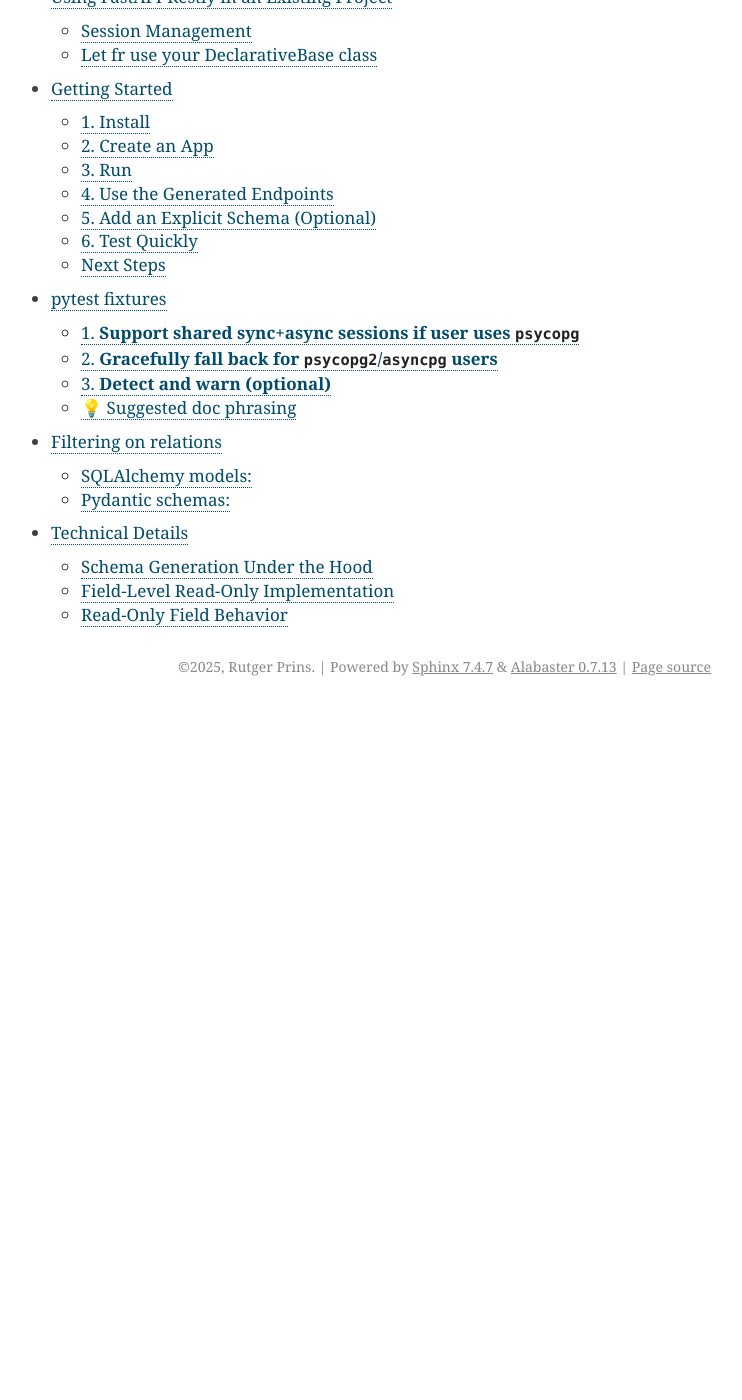
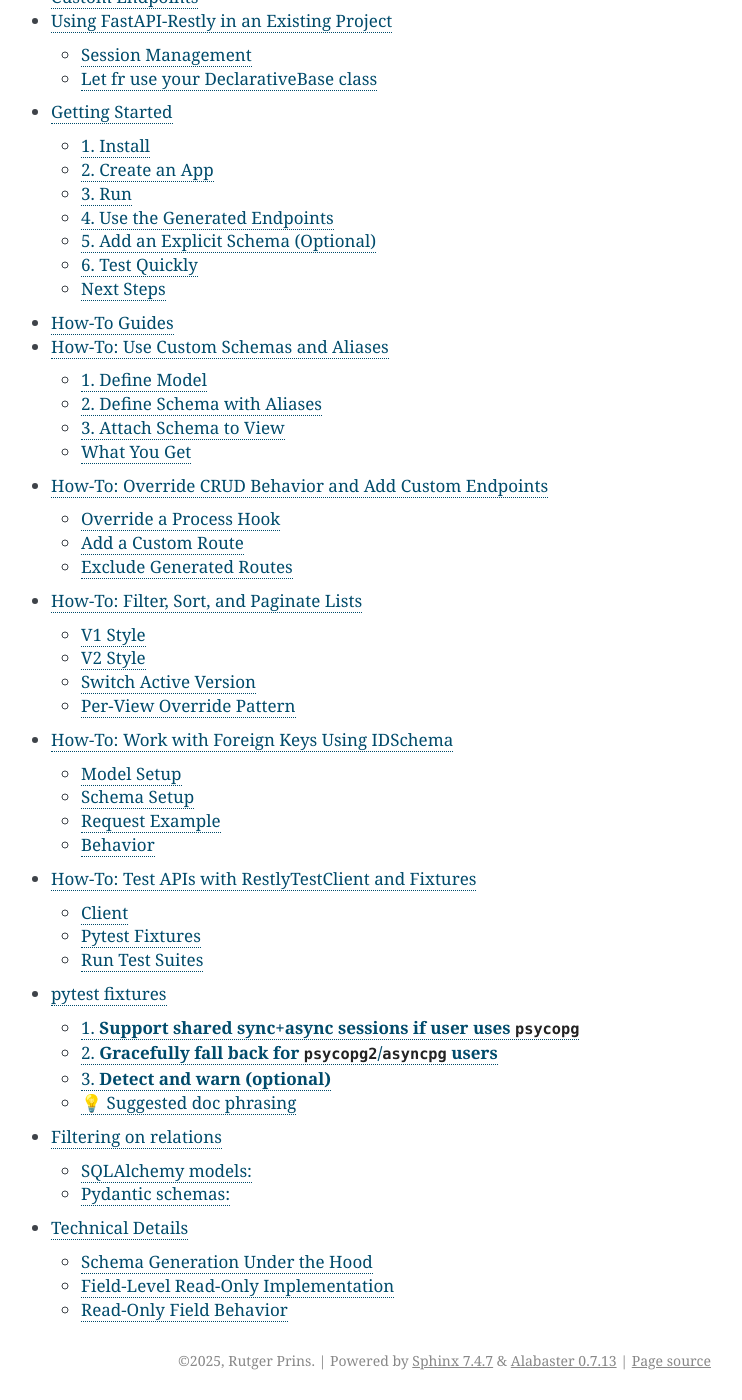
Before and after one commit to rjprins/fastapi-restly, a Sphinx documentation site: the page built from docs/index.md, in a window 1280 px wide and 1400 px high, scrolled down 2212 px. Shown: the whole window, without its empty margins (399-1141 px from the left). Built offline with Sphinx 7.4.7, drawn with Linux system fonts in a browser that asks for light colours; before the commit the page ends 2918 px from its top, so only the background shows below that; some of the changed text lies outside the part shown.

Commit message:
docs(howto): add feature-focused how-to guide set (fastapi-restly-0ex.10)

````diff
--- /dev/null
+++ b/docs/howto.md
@@ -0,0 +1,9 @@
+# How-To Guides
+
+Use these task-focused guides for common framework workflows.
+
+- [Use Custom Schemas and Aliases](howto_custom_schema.md)
+- [Filter, Sort, and Paginate Lists](howto_query_modifiers.md)
+- [Work with Foreign Keys Using IDSchema](howto_relationship_idschema.md)
+- [Override CRUD Behavior and Add Custom Endpoints](howto_override_endpoints.md)
+- [Test APIs with RestlyTestClient and Fixtures](howto_testing.md)
--- /dev/null
+++ b/docs/howto_custom_schema.md
@@ -0,0 +1,38 @@
+# How-To: Use Custom Schemas and Aliases
+
+Use a custom schema when you need explicit validation, aliases, or read/write control.
+
+## 1. Define Model
+
+```python
+class User(fr.IDBase):
+    first_name: Mapped[str]
+    email: Mapped[str]
+```
+
+## 2. Define Schema with Aliases
+
+```python
+from pydantic import Field
+
+class UserSchema(fr.IDSchema[User]):
+    first_name: str = Field(alias="firstName")
+    email: str
+    internal_id: fr.ReadOnly[str]
+```
+
+## 3. Attach Schema to View
+
+```python
+@fr.include_view(app)
+class UserView(fr.AsyncAlchemyView):
+    prefix = "/users"
+    model = User
+    schema = UserSchema
+```
+
+## What You Get
+
+- Incoming payloads accept alias keys (for example `firstName`).
+- Response payloads use alias keys from the schema.
+- Read-only fields are skipped for create/update.
--- /dev/null
+++ b/docs/howto_override_endpoints.md
@@ -0,0 +1,38 @@
+# How-To: Override CRUD Behavior and Add Custom Endpoints
+
+You can customize behavior by overriding `process_*` hooks or by defining custom routes on the same view.
+
+## Override a Process Hook
+
+```python
+class UserView(fr.AsyncAlchemyView):
+    prefix = "/users"
+    model = User
+    schema = UserSchema
+
+    async def process_post(self, schema_obj):
+        obj = await self.make_new_object(schema_obj)
+        obj.created_by = "system"
+        return await self.save_object(obj)
+```
+
+## Add a Custom Route
+
+```python
+@fr.include_view(app)
+class UserView(fr.AsyncAlchemyView):
+    ...
+
+    @fr.get("/{id}/summary")
+    async def summary(self, id: int):
+        user = await self.process_get(id)
+        return {"id": user.id, "name": user.name}
+```
+
+## Exclude Generated Routes
+
+```python
+class UserView(fr.AsyncAlchemyView):
+    ...
+    exclude_routes = ["delete"]
+```
--- /dev/null
+++ b/docs/howto_query_modifiers.md
@@ -0,0 +1,40 @@
+# How-To: Filter, Sort, and Paginate Lists
+
+List endpoints (`GET /{prefix}/`) support query modifiers out of the box.
+
+## V1 Style
+
+```text
+GET /users/?filter[name]=John
+GET /users/?sort=-id
+GET /users/?limit=20&offset=0
+GET /users/?contains[email]=example
+```
+
+## V2 Style
+
+```text
+GET /users/?name=John
+GET /users/?email__contains=example
+GET /users/?sort=-id
+GET /users/?page=1&page_size=20
+```
+
+## Switch Active Version
+
+```python
+from fastapi_restly import QueryModifierVersion, set_query_modifier_version
+
+set_query_modifier_version(QueryModifierVersion.V2)
+```
+
+## Per-View Override Pattern
+
+```python
+class UserView(fr.AsyncAlchemyView):
+    ...
+
+    async def process_index(self, query_params, query=None):
+        query = sqlalchemy.select(self.model).where(self.model.active.is_(True))
+        return await super().process_index(query_params, query=query)
+```
--- /dev/null
+++ b/docs/howto_relationship_idschema.md
@@ -0,0 +1,40 @@
+# How-To: Work with Foreign Keys Using IDSchema
+
+Use `IDSchema[...]` in your schema for relation IDs that should resolve to real SQLAlchemy objects.
+
+## Model Setup
+
+```python
+class Author(fr.IDBase):
+    name: Mapped[str]
+
+class Article(fr.IDBase):
+    title: Mapped[str]
+    author_id: Mapped[int] = mapped_column(ForeignKey("author.id"))
+```
+
+## Schema Setup
+
+```python
+class AuthorSchema(fr.IDSchema[Author]):
+    name: str
+
+class ArticleSchema(fr.IDSchema[Article]):
+    title: str
+    author_id: fr.IDSchema[Author]
+```
+
+## Request Example
+
+```json
+{
+  "title": "Intro",
+  "author_id": { "id": 1 }
+}
+```
+
+## Behavior
+
+- FastAPI-Restly resolves `author_id` to an `Author` instance.
+- Missing related IDs return `404`.
+- Writes keep FK values and relation assignment in sync.
--- /dev/null
+++ b/docs/howto_testing.md
@@ -0,0 +1,43 @@
+# How-To: Test APIs with RestlyTestClient and Fixtures
+
+FastAPI-Restly includes a test client and pytest fixtures for fast endpoint tests.
+
+## Client
+
+```python
+from fastapi_restly.testing import RestlyTestClient
+
+client = RestlyTestClient(app)
+```
+
+The client auto-asserts default status codes:
+- `get` expects `200`
+- `post` expects `201`
+- `patch` expects `200`
+- `delete` expects `204`
+
+Override when needed:
+
+```python
+client.patch("/users/999", json={}, assert_status_code=404)
+```
+
+## Pytest Fixtures
+
+```python
+pytest_plugins = ["fastapi_restly.testing._fixtures"]
+```
+
+Useful fixtures include:
+- `app`
+- `client`
+- `session`
+- `async_session`
+
+## Run Test Suites
+
+```bash
+make test-framework
+make test-examples
+make test-all
+```
--- a/docs/index.md
+++ b/docs/index.md
@@ -46,6 +46,7 @@ class UserView(fr.AsyncAlchemyView):
 
 - [Getting Started](getting_started.md) - Fast path from zero to CRUD API
 - [Tutorial](tutorial.md) - Extended walkthrough and schema usage
+- [How-To Guides](howto.md) - Task-focused recipes for core features
 - [Technical Details](technical_details.md) - How schema generation works under the hood
 - [API Reference](api_reference.md) - Complete API documentation
 
````
Also changed, not shown: README.md (+1 -0 lines).
